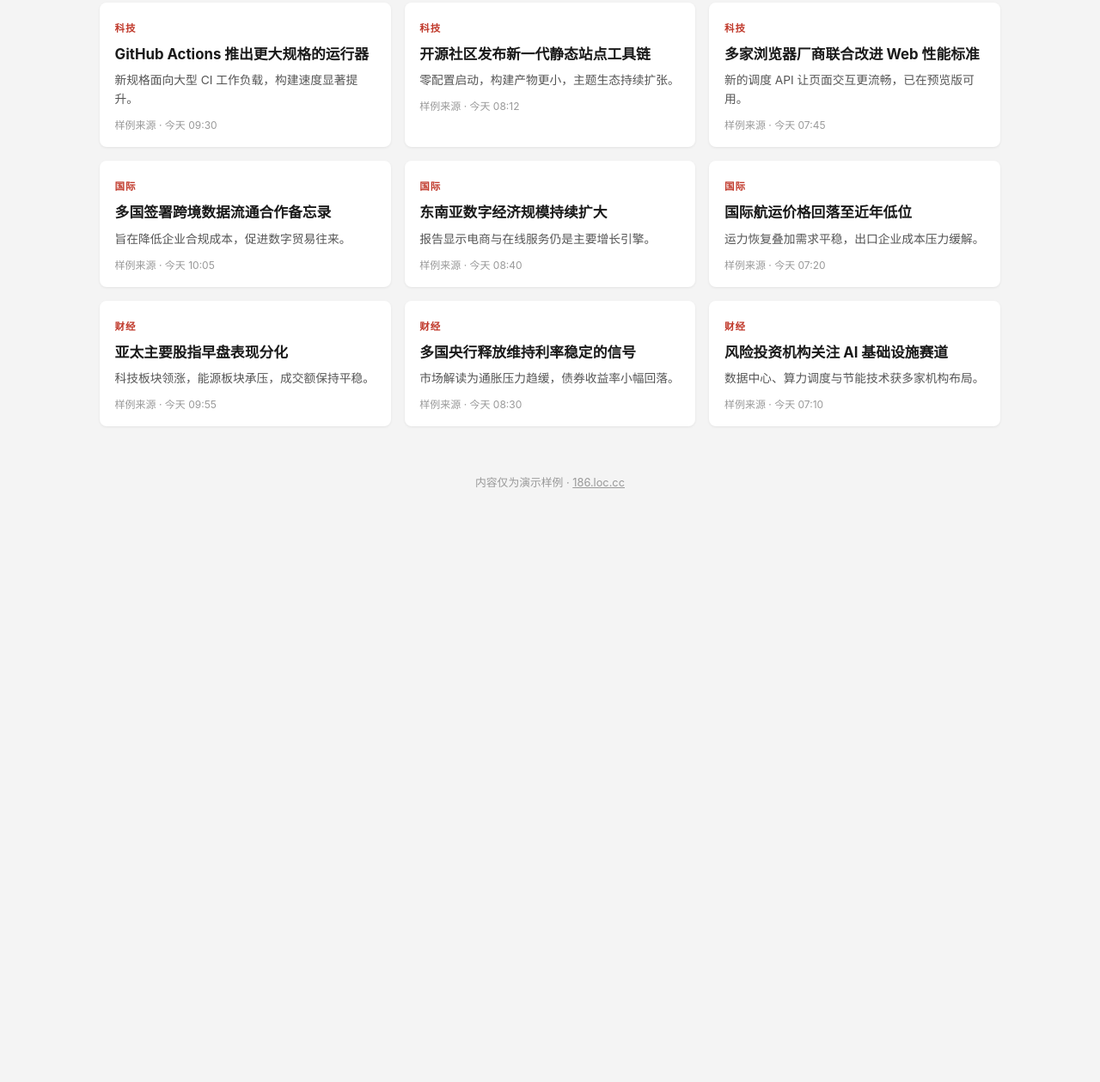
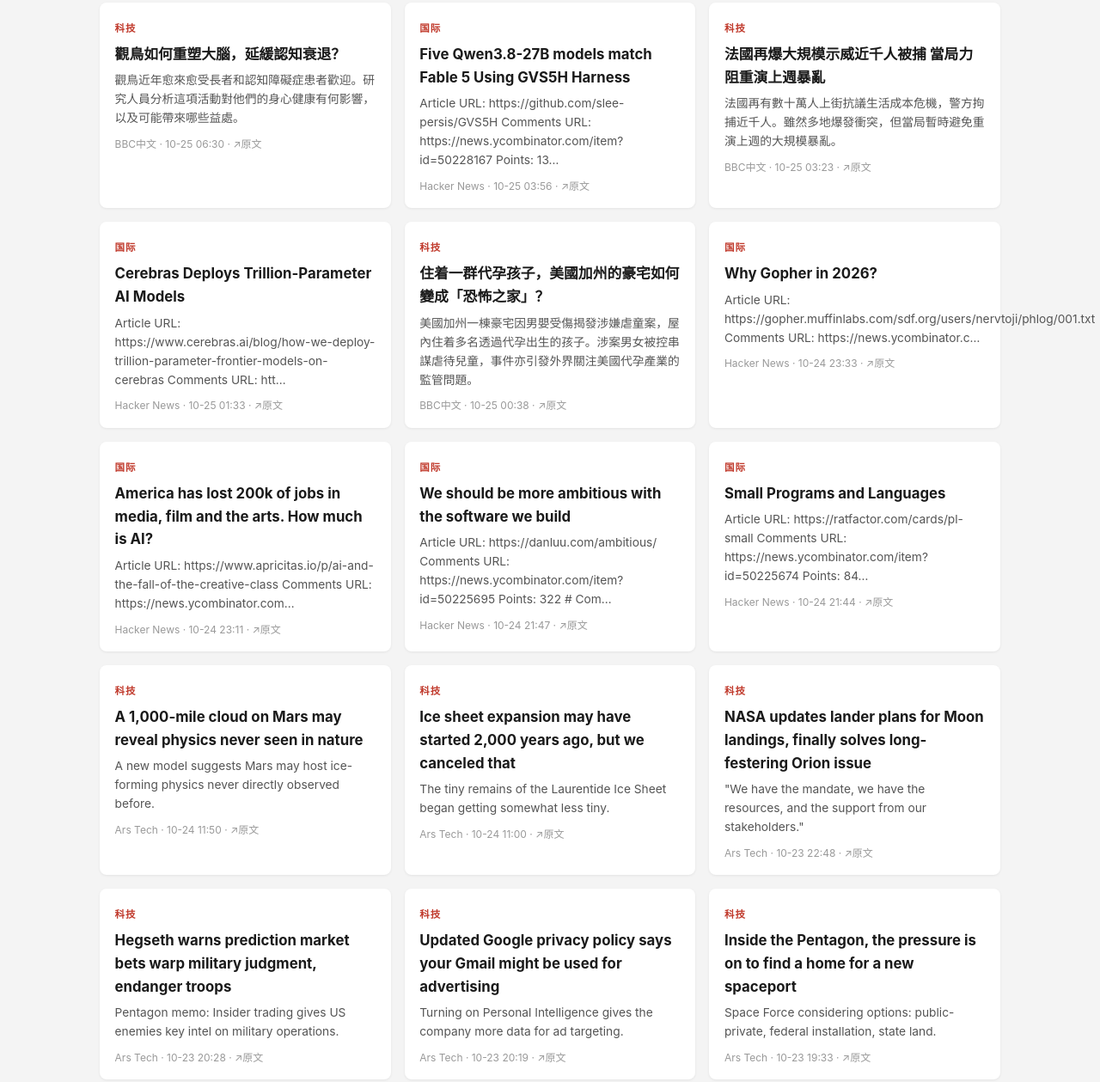
Before and after one commit to optiy58/186-loc-cc, a plain HTML site: page index.html in a window 1280 px wide. Shown: the part 171-1430 px from the top of the page at 86% size. Before the commit the page ends 800 px from the top, so only its background shows below. Drawn offline with Linux system fonts and the light colour scheme.

Commit message:
switch to real RSS data

```diff
--- a/app.js
+++ b/app.js
@@ -1,29 +1,30 @@
-const NEWS = [
-  { cat: "tech", tag: "科技", title: "GitHub Actions 推出更大规格的运行器", desc: "新规格面向大型 CI 工作负载，构建速度显著提升。", source: "样例来源", time: "09:30" },
-  { cat: "tech", tag: "科技", title: "开源社区发布新一代静态站点工具链", desc: "零配置启动，构建产物更小，主题生态持续扩张。", source: "样例来源", time: "08:12" },
-  { cat: "tech", tag: "科技", title: "多家浏览器厂商联合改进 Web 性能标准", desc: "新的调度 API 让页面交互更流畅，已在预览版可用。", source: "样例来源", time: "07:45" },
-  { cat: "world", tag: "国际", title: "多国签署跨境数据流通合作备忘录", desc: "旨在降低企业合规成本，促进数字贸易往来。", source: "样例来源", time: "10:05" },
-  { cat: "world", tag: "国际", title: "东南亚数字经济规模持续扩大", desc: "报告显示电商与在线服务仍是主要增长引擎。", source: "样例来源", time: "08:40" },
-  { cat: "world", tag: "国际", title: "国际航运价格回落至近年低位", desc: "运力恢复叠加需求平稳，出口企业成本压力缓解。", source: "样例来源", time: "07:20" },
-  { cat: "finance", tag: "财经", title: "亚太主要股指早盘表现分化", desc: "科技板块领涨，能源板块承压，成交额保持平稳。", source: "样例来源", time: "09:55" },
-  { cat: "finance", tag: "财经", title: "多国央行释放维持利率稳定的信号", desc: "市场解读为通胀压力趋缓，债券收益率小幅回落。", source: "样例来源", time: "08:30" },
-  { cat: "finance", tag: "财经", title: "风险投资机构关注 AI 基础设施赛道", desc: "数据中心、算力调度与节能技术获多家机构布局。", source: "样例来源", time: "07:10" }
-];
-
 const grid = document.getElementById("grid");
 const empty = document.getElementById("empty");
+
 document.getElementById("today").textContent =
   new Date().toLocaleDateString("zh-CN", { year: "numeric", month: "long", day: "numeric", weekday: "long" });
 
+// 显示数据生成时间
+fetch("news.js").then(r => r.text()).then(t => {
+  const m = t.match(/at ([\d\- :]+) SGT/);
+  if (m) document.getElementById("gen-info").textContent =
+    "数据更新于 " + m[1] + " · 内容来自公开 RSS 源 · 186.loc.cc";
+}).catch(() => {});
+
 function render(cat) {
-  const list = cat === "all" ? NEWS : NEWS.filter(n => n.cat === cat);
-  grid.innerHTML = list.map(n => `
-    <article class="card">
-      <span class="tag">${n.tag}</span>
+  const list = (typeof NEWS === "undefined") ? [] :
+    (cat === "all" ? NEWS : NEWS.filter(n => n.cat === cat));
+  grid.innerHTML = list.map(n => {
+    const ext = n.link && n.link !== "#";
+    const safe = ext ? String(n.link).replace(/"/g, "&quot;") : "";
+    return `
+    <article class="card" ${ext ? `onclick="window.open('${safe}','_blank')" style="cursor:pointer"` : ""}>
+      <span class="tag">${n.tag || ""}</span>
       <h2>${n.title}</h2>
-      <p>${n.desc}</p>
-      <div class="meta">${n.source} · 今天 ${n.time}</div>
-    </article>`).join("");
+      ${n.desc ? `<p>${n.desc}</p>` : ""}
+      <div class="meta">${n.source || ""} ${n.time ? "· " + n.time : ""}${ext ? " · ↗原文" : ""}</div>
+    </article>`;
+  }).join("");
   empty.classList.toggle("hidden", list.length > 0);
 }
 
--- a/index.html
+++ b/index.html
@@ -24,8 +24,9 @@
   <p id="empty" class="empty hidden">暂无该分类内容</p>
 </main>
 <footer>
-  <p>内容仅为演示样例 · <a href="https://186.loc.cc">186.loc.cc</a></p>
+  <p id="gen-info">内容来自公开 RSS 源 · <a href="https://186.loc.cc">186.loc.cc</a></p>
 </footer>
+<script src="news.js"></script>
 <script src="app.js"></script>
 </body>
 </html>
--- /dev/null
+++ b/news.js
@@ -0,0 +1,213 @@
+// AUTO-GENERATED by rss_fetch.py at 2026-10-25 15:22 SGT — do not edit
+const NEWS = [
+ {
+  "cat": "tech",
+  "tag": "科技",
+  "title": "觀鳥如何重塑大腦，延緩認知衰退？",
+  "desc": "觀鳥近年愈來愈受長者和認知障礙症患者歡迎。研究人員分析這項活動對他們的身心健康有何影響，以及可能帶來哪些益處。",
+  "link": "https://www.bbc.com/zhongwen/articles/cm5ynx99yxzwo/trad?at_medium=RSS&at_campaign=rss",
+  "source": "BBC中文",
+  "time": "10-25 06:30",
+  "ts": 1792881057
+ },
+ {
+  "cat": "world",
+  "tag": "国际",
+  "title": "Five Qwen3.8-27B models match Fable 5 Using GVS5H Harness",
+  "desc": "Article URL: https://github.com/slee-persis/GVS5H Comments URL: https://news.ycombinator.com/item?id=50228167 Points: 13…",
+  "link": "https://github.com/slee-persis/GVS5H",
+  "source": "Hacker News",
+  "time": "10-25 03:56",
+  "ts": 1792871761
+ },
+ {
+  "cat": "tech",
+  "tag": "科技",
+  "title": "法國再爆大規模示威近千人被捕 當局力阻重演上週暴亂",
+  "desc": "法國再有數十萬人上街抗議生活成本危機，警方拘捕近千人。雖然多地爆發衝突，但當局暫時避免重演上週的大規模暴亂。",
+  "link": "https://www.bbc.com/zhongwen/articles/ckq6nvg7ny1yo/trad?at_medium=RSS&at_campaign=rss",
+  "source": "BBC中文",
+  "time": "10-25 03:23",
+  "ts": 1792869833
+ },
+ {
+  "cat": "world",
+  "tag": "国际",
+  "title": "Cerebras Deploys Trillion-Parameter AI Models",
+  "desc": "Article URL: https://www.cerebras.ai/blog/how-we-deploy-trillion-parameter-frontier-models-on-cerebras Comments URL: htt…",
+  "link": "https://www.cerebras.ai/blog/how-we-deploy-trillion-parameter-frontier-models-on-cerebras",
+  "source": "Hacker News",
+  "time": "10-25 01:33",
+  "ts": 1792863229
+ },
+ {
+  "cat": "tech",
+  "tag": "科技",
+  "title": "住着一群代孕孩子，美國加州的豪宅如何變成「恐怖之家」？",
+  "desc": "美國加州一棟豪宅因男嬰受傷揭發涉嫌虐童案，屋內住着多名透過代孕出生的孩子。涉案男女被控串謀虐待兒童，事件亦引發外界關注美國代孕產業的監管問題。",
+  "link": "https://www.bbc.com/zhongwen/articles/c6rmydgej9w8o/trad?at_medium=RSS&at_campaign=rss",
+  "source": "BBC中文",
+  "time": "10-25 00:38",
+  "ts": 1792859934
+ },
+ {
+  "cat": "world",
+  "tag": "国际",
+  "title": "Why Gopher in 2026?",
+  "desc": "Article URL: https://gopher.muffinlabs.com/sdf.org/users/nervtoji/phlog/001.txt Comments URL: https://news.ycombinator.c…",
+  "link": "https://gopher.muffinlabs.com/sdf.org/users/nervtoji/phlog/001.txt",
+  "source": "Hacker News",
+  "time": "10-24 23:33",
+  "ts": 1792855999
+ },
+ {
+  "cat": "world",
+  "tag": "国际",
+  "title": "America has lost 200k of jobs in media, film and the arts. How much is AI?",
+  "desc": "Article URL: https://www.apricitas.io/p/ai-and-the-fall-of-the-creative-class Comments URL: https://news.ycombinator.com…",
+  "link": "https://www.apricitas.io/p/ai-and-the-fall-of-the-creative-class",
+  "source": "Hacker News",
+  "time": "10-24 23:11",
+  "ts": 1792854714
+ },
+ {
+  "cat": "world",
+  "tag": "国际",
+  "title": "We should be more ambitious with the software we build",
+  "desc": "Article URL: https://danluu.com/ambitious/ Comments URL: https://news.ycombinator.com/item?id=50225695 Points: 322 # Com…",
+  "link": "https://danluu.com/ambitious/",
+  "source": "Hacker News",
+  "time": "10-24 21:47",
+  "ts": 1792849651
+ },
+ {
+  "cat": "world",
+  "tag": "国际",
+  "title": "Small Programs and Languages",
+  "desc": "Article URL: https://ratfactor.com/cards/pl-small Comments URL: https://news.ycombinator.com/item?id=50225674 Points: 84…",
+  "link": "https://ratfactor.com/cards/pl-small",
+  "source": "Hacker News",
+  "time": "10-24 21:44",
+  "ts": 1792849463
+ },
+ {
+  "cat": "tech",
+  "tag": "科技",
+  "title": "A 1,000-mile cloud on Mars may reveal physics never seen in nature",
+  "desc": "A new model suggests Mars may host ice-forming physics never directly observed before.",
+  "link": "https://arstechnica.com/science/2026/10/a-1000-mile-cloud-on-mars-may-reveal-physics-never-seen-in-nature/",
+  "source": "Ars Tech",
+  "time": "10-24 11:50",
+  "ts": 1792813828
+ },
+ {
+  "cat": "tech",
+  "tag": "科技",
+  "title": "Ice sheet expansion may have started 2,000 years ago, but we canceled that",
+  "desc": "The tiny remains of the Laurentide Ice Sheet began getting somewhat less tiny.",
+  "link": "https://arstechnica.com/science/2026/10/ice-sheet-expansion-may-have-started-2000-years-go-but-we-canceled-that/",
+  "source": "Ars Tech",
+  "time": "10-24 11:00",
+  "ts": 1792810809
+ },
+ {
+  "cat": "tech",
+  "tag": "科技",
+  "title": "NASA updates lander plans for Moon landings, finally solves long-festering Orion issue",
+  "desc": "\"We have the mandate, we have the resources, and the support from our stakeholders.\"",
+  "link": "https://arstechnica.com/space/2026/10/nasa-updates-lander-plans-for-moon-landings-finally-solves-long-festering-orion-issue/",
+  "source": "Ars Tech",
+  "time": "10-23 22:48",
+  "ts": 1792766905
+ },
+ {
+  "cat": "tech",
+  "tag": "科技",
+  "title": "Hegseth warns prediction market bets warp military judgment, endanger troops",
+  "desc": "Pentagon memo: Insider trading gives US enemies key intel on military operations.",
+  "link": "https://arstechnica.com/tech-policy/2026/10/pentagon-memo-on-prediction-markets-says-insider-bets-put-troops-lives-at-risk/",
+  "source": "Ars Tech",
+  "time": "10-23 20:28",
+  "ts": 1792758523
+ },
+ {
+  "cat": "tech",
+  "tag": "科技",
+  "title": "Updated Google privacy policy says your Gmail might be used for advertising",
+  "desc": "Turning on Personal Intelligence gives the company more data for ad targeting.",
+  "link": "https://arstechnica.com/gadgets/2026/10/updated-google-privacy-policy-says-your-gmail-might-be-used-for-advertising/",
+  "source": "Ars Tech",
+  "time": "10-23 20:19",
+  "ts": 1792757995
+ },
+ {
+  "cat": "tech",
+  "tag": "科技",
+  "title": "Inside the Pentagon, the pressure is on to find a home for a new spaceport",
+  "desc": "Space Force considering options: public-private, federal installation, state land.",
+  "link": "https://arstechnica.com/space/2026/10/senior-commander-says-space-force-needs-new-spaceport-by-2030/",
+  "source": "Ars Tech",
+  "time": "10-23 19:33",
+  "ts": 1792755238
+ },
+ {
+  "cat": "tech",
+  "tag": "科技",
+  "title": "台灣地方選舉倒數一個月：「颱風假」牽動選情？",
+  "desc": "薔琵颱風來襲之際，台灣各縣市是否宣布停班停課，成為九合一地方選舉前的輿論焦點。有研究指出，選舉年颱風「停班停課」可能性增加。",
+  "link": "https://www.bbc.com/zhongwen/articles/c9zrdkn7336yo/trad?at_medium=RSS&at_campaign=rss",
+  "source": "BBC中文",
+  "time": "10-23 10:33",
+  "ts": 1792722800
+ },
+ {
+  "cat": "tech",
+  "tag": "科技",
+  "title": "巴黎騷亂中的三位華人：「激烈的地方激烈，安靜的地方安靜」",
+  "desc": "三位受訪者表示，暴力事件集中於示威區域，市民日常生活並未受到太大影響。但他們對政府能否平息抗議並不樂觀，甚至有人預計，隨著冬季來臨、生活成本上漲，示威還會陸續出現。",
+  "link": "https://www.bbc.com/zhongwen/articles/ckq6n02lqz8vo/trad?at_medium=RSS&at_campaign=rss",
+  "source": "BBC中文",
+  "time": "10-23 08:59",
+  "ts": 1792717154
+ },
+ {
+  "cat": "tech",
+  "tag": "科技",
+  "title": "中共五中全會前瞻：會前為何密集「打虎」？未來怎樣「從嚴治黨」？",
+  "desc": "中國政壇至今沒有明確的接班人。受訪專家認為，這反映習近平面臨兩難：不指定接班人有助維持權威，指定接班人則可能提前形成新的權力中心。",
+  "link": "https://www.bbc.com/zhongwen/articles/ckx2q587wvrqo/trad?at_medium=RSS&at_campaign=rss",
+  "source": "BBC中文",
+  "time": "10-23 00:41",
+  "ts": 1792687271
+ },
+ {
+  "cat": "tech",
+  "tag": "科技",
+  "title": "科技爱好者周刊（第 416 期）：编程已经面目全非",
+  "desc": "这里记录每周值得分享的科技内容，周五发布。...",
+  "link": "http://www.ruanyifeng.com/blog/2026/10/weekly-issue-416.html",
+  "source": "阮一峰",
+  "time": "10-23 00:06",
+  "ts": 1792685176
+ },
+ {
+  "cat": "tech",
+  "tag": "科技",
+  "title": "科技爱好者周刊（第 415 期）：3D 版《看不见的城市》",
+  "desc": "这里记录每周值得分享的科技内容，周五发布。...",
+  "link": "http://www.ruanyifeng.com/blog/2026/10/weekly-issue-415.html",
+  "source": "阮一峰",
+  "time": "10-16 00:02",
+  "ts": 1792080176
+ },
+ {
+  "cat": "tech",
+  "tag": "科技",
+  "title": "科技爱好者周刊（第 414 期）：Jev 决策模型有什么用",
+  "desc": "这里记录每周值得分享的科技内容，周五发布。...",
+  "link": "http://www.ruanyifeng.com/blog/2026/10/weekly-issue-414.html",
+  "source": "阮一峰",
+  "time": "10-08 15:04",
+  "ts": 1791443086
+ }
+];
```
